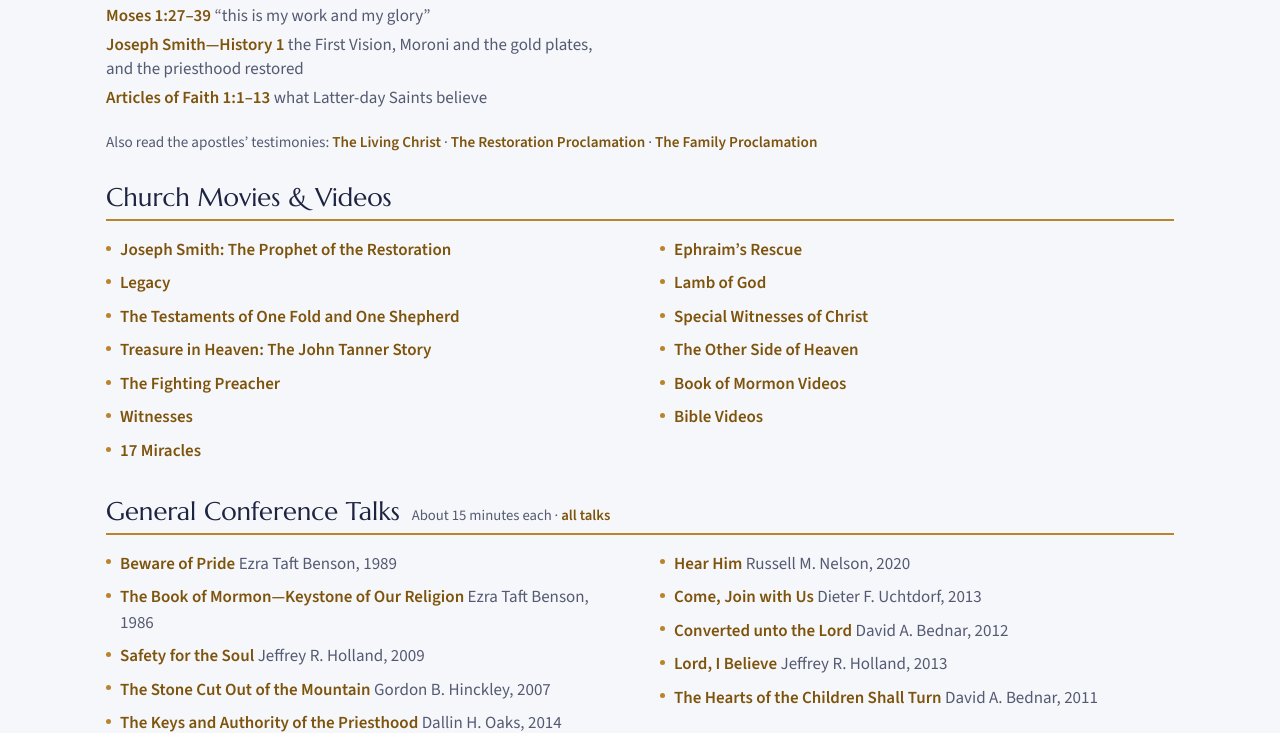
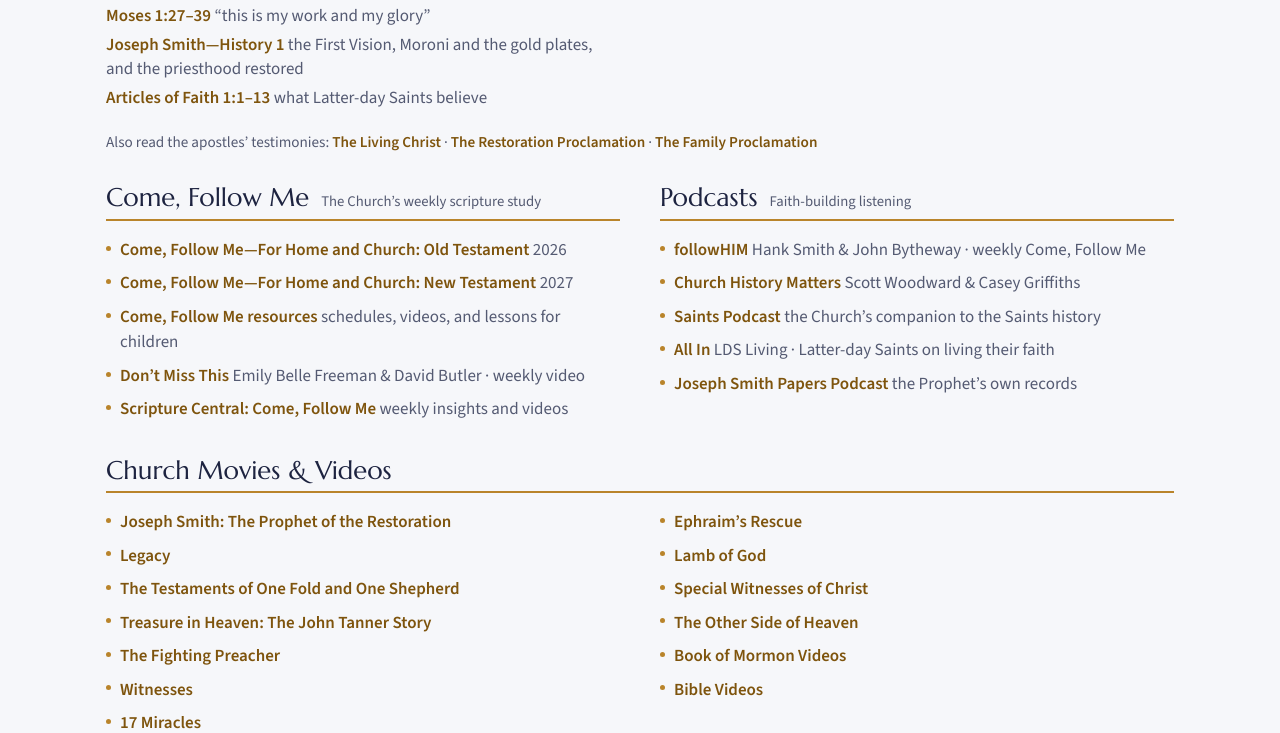
Before and after one commit to jpretenyc/new-member-guide, a plain HTML site: page index.html in a window 1280 px wide. Shown: the part 1439-2172 px from the top of the page. Drawn offline with nearby package versions, Linux system fonts and the light colour scheme.

Commit message:
Add Come, Follow Me and podcast sections; retitle to Nourished by the Good Word of God
Co-Authored-By: Claude Opus 5.5 <noreply@anthropic.com>

```diff
--- a/index.html
+++ b/index.html
@@ -4,7 +4,7 @@
 <meta charset="utf-8">
 <meta name="viewport" content="width=device-width, initial-scale=1, viewport-fit=cover">
 <style>[hidden]{display:none!important}body{margin:0}img{max-width:100%}</style>
-<title>Nourished by the Good Word</title>
+<title>Nourished by the Good Word of God</title>
 <meta name="claude:viewport-fit-sides" content="cover">
 <meta name="description" content="A resource guide for new members of The Church of Jesus Christ of Latter-day Saints.">
 <link rel="preconnect" href="https://fonts.googleapis.com">
@@ -177,7 +177,7 @@ footer .scripture{color:var(--on-dark);font-size:1.2rem}
   .panel-head h2{font-size:16pt}
   .panel-head p{font-size:8pt}
   .pb{break-before:page}
-  #talks{break-inside:avoid}
+  #talks,#movies{break-inside:avoid}
   table.t td{padding:2pt 8pt 2pt 0}
   dl.gl{columns:3;column-gap:16pt}
   dl.gl div{padding:1pt 0;font-size:8.2pt}
@@ -199,7 +199,7 @@ footer .scripture{color:var(--on-dark);font-size:1.2rem}
   <div class="wrap">
     <div class="title">
       <div class="eyebrow">A Resource Guide for New Members</div>
-      <h1>Nourished by the <em>Good Word</em></h1>
+      <h1>Nourished by the <em>Good Word of God</em></h1>
       <p class="ref">Moroni 6:4</p>
     </div>
     <svg class="temple" viewBox="0 0 320 290" role="img" aria-label="A temple glowing at sunrise">
@@ -260,7 +260,7 @@ footer .scripture{color:var(--on-dark);font-size:1.2rem}
       <button class="tab" role="tab" id="tab-basics" aria-controls="basics" aria-selected="false" data-go="basics">Church Basics</button>
     </div>
     <div class="jump" id="jump-resources">
-      <a href="#scriptures">Scriptures</a><a href="#movies">Movies &amp; videos</a><a href="#talks">Talks</a><a href="#books">Books</a><a href="#apps">Apps &amp; websites</a><a href="#history">History sites</a>
+      <a href="#scriptures">Scriptures</a><a href="#cfm">Come, Follow Me</a><a href="#podcasts">Podcasts</a><a href="#movies">Movies &amp; videos</a><a href="#talks">Talks</a><a href="#books">Books</a><a href="#apps">Apps &amp; websites</a><a href="#history">History sites</a>
     </div>
     <div class="jump" id="jump-covenant" hidden>
       <a href="#ordinances">Ordinances</a><a href="#temple">Temple &amp; family history</a><a href="#milestones">Spiritual milestones</a>
@@ -281,6 +281,29 @@ footer .scripture{color:var(--on-dark);font-size:1.2rem}
   <div class="verses" id="verses"></div>
   <p class="also">Also read the apostles’ testimonies: <a href="https://www.churchofjesuschrist.org/study/scriptures/the-living-christ-the-testimony-of-the-apostles/the-living-christ-the-testimony-of-the-apostles?lang=eng">The Living Christ</a> · <a href="https://www.churchofjesuschrist.org/study/scriptures/the-restoration-of-the-fulness-of-the-gospel-of-jesus-christ/a-bicentennial-proclamation-to-the-world?lang=eng">The Restoration Proclamation</a> · <a href="https://www.churchofjesuschrist.org/study/scriptures/the-family-a-proclamation-to-the-world/the-family-a-proclamation-to-the-world?lang=eng">The Family Proclamation</a></p>
 </section>
+
+<div class="cols2">
+  <section id="cfm">
+    <div class="sh"><h2>Come, Follow Me</h2><span class="sub">The Church’s weekly scripture study</span></div>
+    <ul class="list">
+      <li><a href="https://www.churchofjesuschrist.org/study/manual/come-follow-me-for-home-and-church-old-testament-2026?lang=eng">Come, Follow Me—For Home and Church: Old Testament</a> <span class="n">2026</span></li>
+      <li><a href="https://www.churchofjesuschrist.org/study/manual/come-follow-me-for-home-and-church-new-testament-2027?lang=eng">Come, Follow Me—For Home and Church: New Testament</a> <span class="n">2027</span></li>
+      <li><a href="https://www.churchofjesuschrist.org/learn/come-follow-me">Come, Follow Me resources</a> <span class="n">schedules, videos, and lessons for children</span></li>
+      <li><a href="https://dontmissthisstudy.com/">Don’t Miss This</a> <span class="n">Emily Belle Freeman &amp; David Butler · weekly video</span></li>
+      <li><a href="https://scripturecentral.org/come-follow-me">Scripture Central: Come, Follow Me</a> <span class="n">weekly insights and videos</span></li>
+    </ul>
+  </section>
+  <section id="podcasts">
+    <div class="sh"><h2>Podcasts</h2><span class="sub">Faith-building listening</span></div>
+    <ul class="list">
+      <li><a href="https://www.followhim.co/">followHIM</a> <span class="n">Hank Smith &amp; John Bytheway · weekly Come, Follow Me</span></li>
+      <li><a href="https://scripturecentral.org/archive/media/podcast/church-history-matters">Church History Matters</a> <span class="n">Scott Woodward &amp; Casey Griffiths</span></li>
+      <li><a href="https://www.churchofjesuschrist.org/study/history/saints-podcast/introduction?lang=eng">Saints Podcast</a> <span class="n">the Church’s companion to the Saints history</span></li>
+      <li><a href="https://www.ldsliving.com/allin">All In</a> <span class="n">LDS Living · Latter-day Saints on living their faith</span></li>
+      <li><a href="https://www.josephsmithpapers.org/articles/joseph-smith-papers-podcast">Joseph Smith Papers Podcast</a> <span class="n">the Prophet’s own records</span></li>
+    </ul>
+  </section>
+</div>
 
 <section id="movies">
   <div class="sh"><h2>Church Movies &amp; Videos</h2></div>
```
Also changed, not shown: 2 other files.
